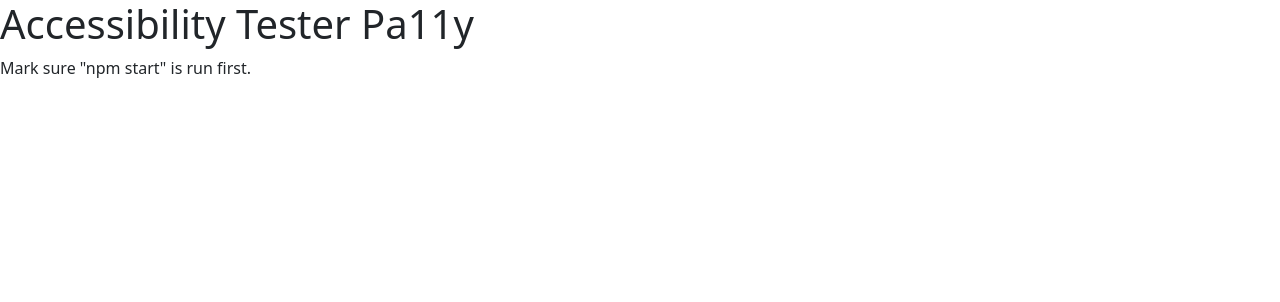
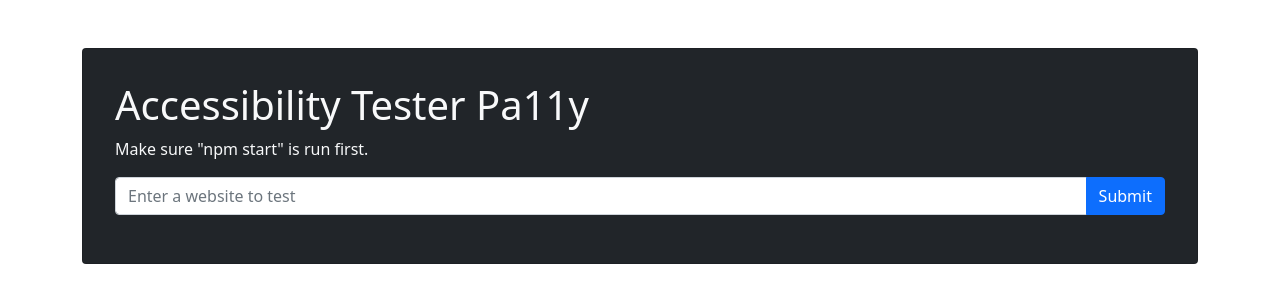
Before and after one commit to markpackham/JS_Accessibility_Tester_Pa11y, a website: page public/index.html in a window 1280 px wide. Drawn offline with nearby package versions, Linux system fonts and the light colour scheme.

Commit message:
add form
https://youtu.be/MO4vEAu3hKE?t=969

```diff
--- a/public/index.html
+++ b/public/index.html
@@ -15,8 +15,29 @@
     <title>Accessibility Tester Pa11y</title>
 </head>
 <body>
-    <h1>Accessibility Tester Pa11y</h1>
-    <p>Mark sure "npm start" is run first.</p>
+    <div class="container-sm">
+        <div class="card my-5 p-3 bg-dark text-light">
+            <div class="card-body">
+                <h1>Accessibility Tester Pa11y</h1>
+                <p class="mb-3">Make sure "npm start" is run first.</p>
+                <form id="form">
+                    <div class="input-group mb-3">
+                        <input type="url" id="url" class="form-control" placeholder="Enter a website to test">
+                        <button type="submit" class="btn btn-primary">Submit</button>
+                    </div>
+                </form>
+
+            </div>
+        </div>
+        <div class="loader text-center">
+            <div class="spinner-border" role="status">
+                <span class="visually-hidden">Loading...</span>
+            </div>
+        </div>
+
+        <div id="issues"></div>
+    </div>
+
     <script defer src="js/main.js"></script>
 </body>
 </html>
```
